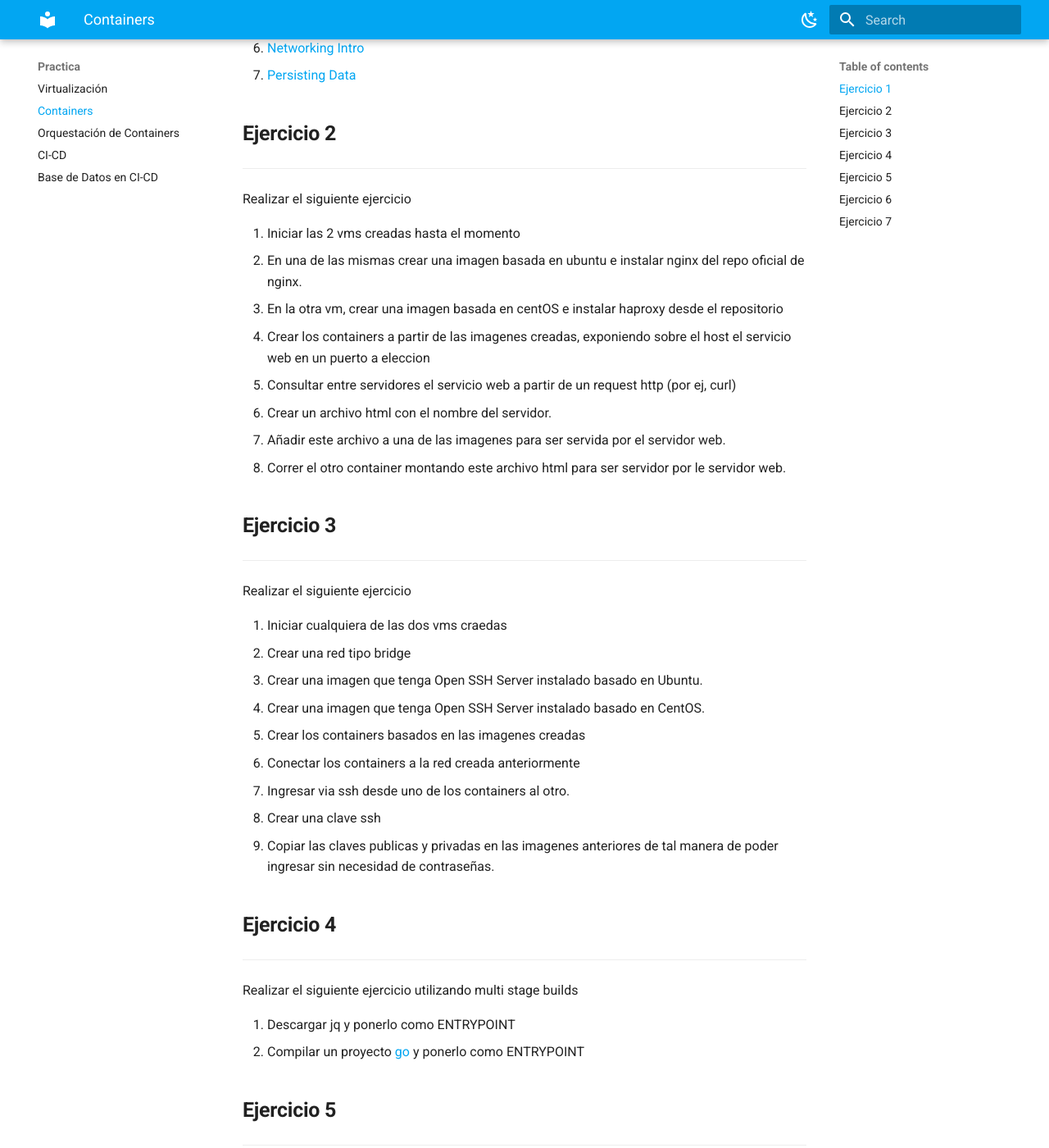
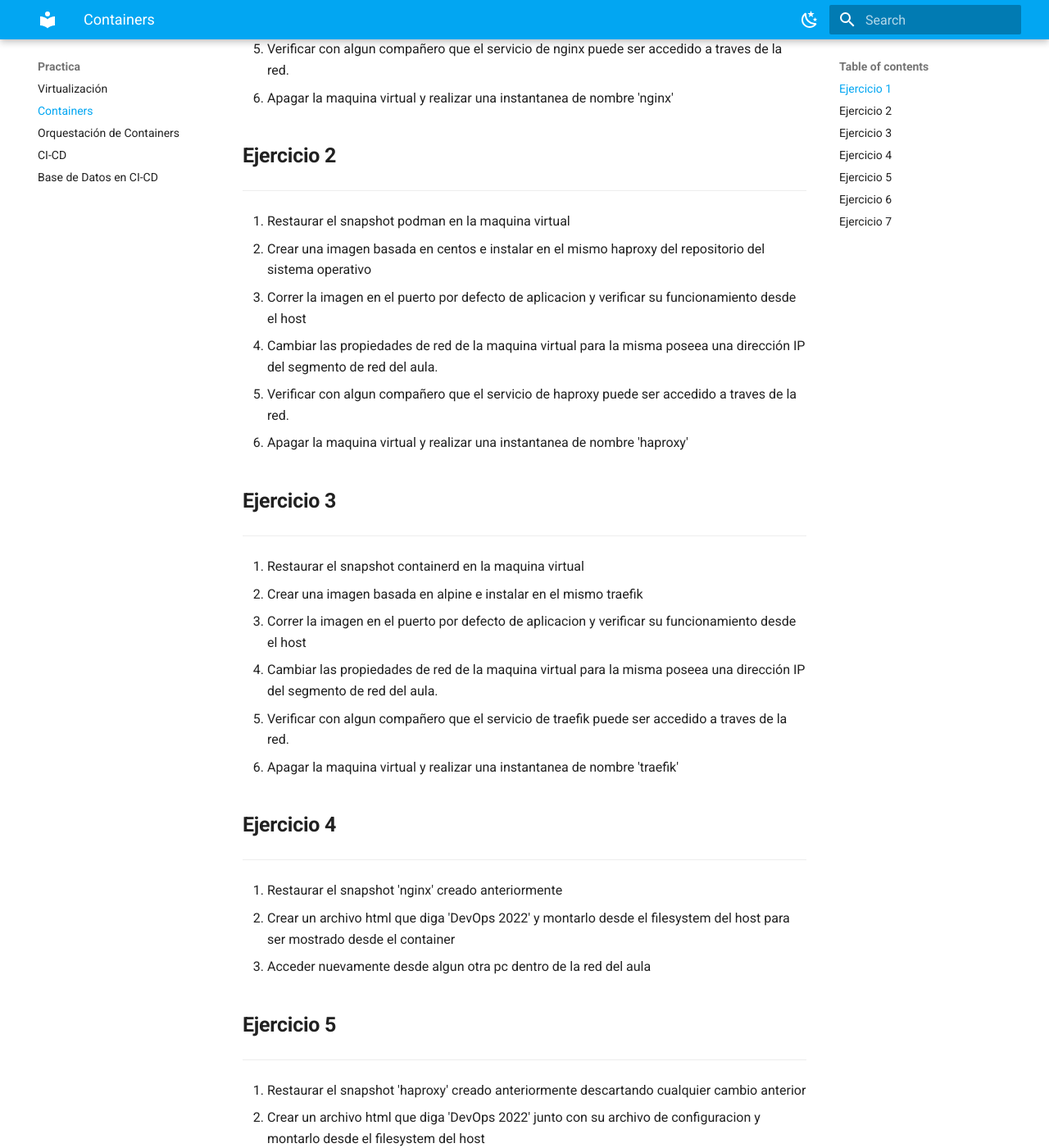
Before and after one commit to nelsonyaccuzzi/mkops, an MkDocs documentation site: the page built from docs/practica/2. containers.md, in a window 1280 px wide and 1400 px high, scrolled down 502 px. Shown: the whole window at 82% size. Built offline with MkDocs 1.6.1 and Material for MkDocs 9.7.7, drawn with Linux system fonts in a browser that asks for light colours; some of the changed text lies outside the part shown.

Commit message:
containers

```diff
--- a/docs/practica/2. containers.md
+++ b/docs/practica/2. containers.md
@@ -3,80 +3,57 @@
 ## **Ejercicio 1**
 ---
 
-Realizar los siguientes tutoriales tanto en el entorno interactivo como en cualquiera de las maquinas virtuales creadas.
-
-1. [What is a container](https://www.katacoda.com/courses/container-runtimes/what-is-a-container)
-2. [What is a conainer image](https://www.katacoda.com/courses/container-runtimes/what-is-a-container-image)
-3. [Deploying First Image](https://www.katacoda.com/courses/docker/deploying-first-container)
-4. [Creating Nginx Static Web Server](https://www.katacoda.com/courses/docker/create-nginx-static-web-server)
-5. [Building Container Images](https://www.katacoda.com/courses/docker/2)
-6. [Networking Intro](https://www.katacoda.com/courses/docker/networking-intro#)
-7. [Persisting Data](https://www.katacoda.com/courses/docker/persisting-data-using-volumes)
+1. Restaurar el snapshot docker en la maquina virtual sin resguardar ningun cambio e iniciar la vm
+2. Crear una imagen basada en ubuntu e instalar en el mismo nginx del repositorio oficial del producto
+3. Correr la imagen en el puerto por defecto de aplicacion y verificar su funcionamiento desde el host
+4. Cambiar las propiedades de red de la maquina virtual para la misma poseea una dirección IP del segmento de red del aula.
+5. Verificar con algun compañero que el servicio de nginx puede ser accedido a traves de la red.
+6. Apagar la maquina virtual y realizar una instantanea de nombre 'nginx'
 
 ## **Ejercicio 2**
 ---
 
-Realizar el siguiente ejercicio
-
-1. Iniciar las 2 vms creadas hasta el momento
-2. En una de las mismas crear una imagen basada en ubuntu e instalar nginx del repo oficial de nginx.
-3. En la otra vm, crear una imagen basada en centOS e instalar haproxy desde el repositorio
-4. Crear los containers a partir de las imagenes creadas, exponiendo sobre el host el servicio web en un puerto a eleccion
-5. Consultar entre servidores el servicio web a partir de un request http (por ej, curl)
-6. Crear un archivo html con el nombre del servidor.
-7. Añadir este archivo a una de las imagenes para ser servida por el servidor web.
-8. Correr el otro container montando este archivo html para ser servidor por le servidor web.
+1. Restaurar el snapshot podman en la maquina virtual
+2. Crear una imagen basada en centos e instalar en el mismo haproxy del repositorio del sistema operativo
+3. Correr la imagen en el puerto por defecto de aplicacion y verificar su funcionamiento desde el host
+4. Cambiar las propiedades de red de la maquina virtual para la misma poseea una dirección IP del segmento de red del aula.
+5. Verificar con algun compañero que el servicio de haproxy puede ser accedido a traves de la red.
+6. Apagar la maquina virtual y realizar una instantanea de nombre 'haproxy'
 
 ## **Ejercicio 3**
 ---
 
-Realizar el siguiente ejercicio
-
-1.  Iniciar cualquiera de las dos vms craedas
-2.  Crear una red tipo bridge
-3.  Crear una imagen que tenga Open SSH Server instalado basado en Ubuntu.
-4.  Crear una imagen que tenga Open SSH Server instalado basado en CentOS.
-5.  Crear los containers basados en las imagenes creadas
-6.  Conectar los containers a la red creada anteriormente
-7.  Ingresar via ssh desde uno de los containers al otro.
-8.  Crear una clave ssh
-9.  Copiar las claves publicas y privadas en las imagenes anteriores de tal manera de poder ingresar sin necesidad de contraseñas.
+1. Restaurar el snapshot containerd en la maquina virtual
+2. Crear una imagen basada en alpine e instalar en el mismo traefik
+3. Correr la imagen en el puerto por defecto de aplicacion y verificar su funcionamiento desde el host
+4. Cambiar las propiedades de red de la maquina virtual para la misma poseea una dirección IP del segmento de red del aula.
+5. Verificar con algun compañero que el servicio de traefik puede ser accedido a traves de la red.
+6. Apagar la maquina virtual y realizar una instantanea de nombre 'traefik'
 
 ## **Ejercicio 4**
 ---
 
-Realizar el siguiente ejercicio utilizando multi stage builds
-
-1. Descargar jq y ponerlo como ENTRYPOINT
-2. Compilar un proyecto [go](https://github.com/golang/example) y ponerlo como ENTRYPOINT
+1. Restaurar el snapshot 'nginx' creado anteriormente
+2. Crear un archivo html que diga 'DevOps 2022' y montarlo desde el filesystem del host para ser mostrado desde el container
+3. Acceder nuevamente desde algun otra pc dentro de la red del aula
 
 ## **Ejercicio 5**
 ---
 
-Realizar el siguiente ejercicio
-
-1. Crear un script sh que ejecute un bucle infinito que imprima por pantalla el numero de iteracion cada un segundo.
-2. Crear un imagen que ejecute este script
-3. Crear el container y verificar el funcionamiento
-4. Modificar el script para que tome como parametro la cantidad de iteraciones a ejecutar
-5. Crear una imagen que como ENTRYPOINT tenga la ejecucion del script y pasar el parametro al momento de ejecutar la imagen
-6. Crear el container y verificar el funcionamiento
+1. Restaurar el snapshot 'haproxy' creado anteriormente descartando cualquier cambio anterior
+2. Crear un archivo html que diga 'DevOps 2022' junto con su archivo de configuracion y montarlo desde el filesystem del host
+3. Acceder nuevamente desde algun otra pc dentro de la red del aula
 
 ## **Ejercicio 6**
 ---
 
-Realizar el siguiente ejercicio
-
-1. Crease una cuenta en [DockerHub](https://hub.docker.com/)
-2. Pushear las imagenes creadas anteriormente. [Ayuda](https://docs.docker.com/docker-hub/repos/#pushing-a-docker-container-image-to-docker-hub)
-3. Pullear las imagenes desde el otro nodo.
+1. Restaurar el snapshot 'traefik' creado anteriormente descartando cualquier cambio anterior
+2. Crear un archivo de configuracion y montarlo desde el filesystem del host
+3. Acceder nuevamente desde algun otra pc dentro de la red del aula
 
 ## **Ejercicio 7**
 ---
 
-Crear un ejercicio de docker para la guia que combine dos de los siguientes conceptos
-
-1. Almacenamiento
-2. Redes
-3. Usuarios
-4. MultiStage Builds
+1. Crease una cuenta en DockerHub
+2. Pushear las imagenes creadas anteriormente.
+3. Probarlas desde otro computador del aula
```
